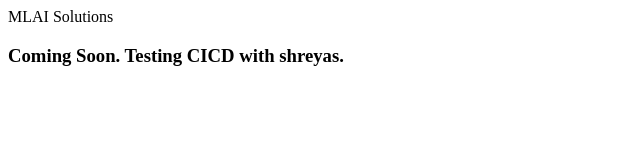
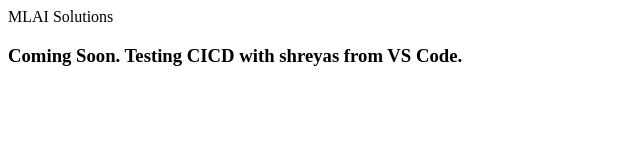
Before and after one commit to mlaisolutions/repo-website, a plain HTML site: page website/index.html in a window 1280 px wide. Shown: the whole page, without its empty margins (0-640 px from the left). Drawn offline with Linux system fonts and the light colour scheme.

Commit message:
thru code

```diff
--- a/website/index.html
+++ b/website/index.html
@@ -1,5 +1,5 @@
 <html>
 <head>MLAI Solutions</head>
 <body>
-<h3>Coming Soon. Testing CICD with shreyas.</h3>
+<h3>Coming Soon. Testing CICD with shreyas from VS Code.</h3>
 </body>
```
